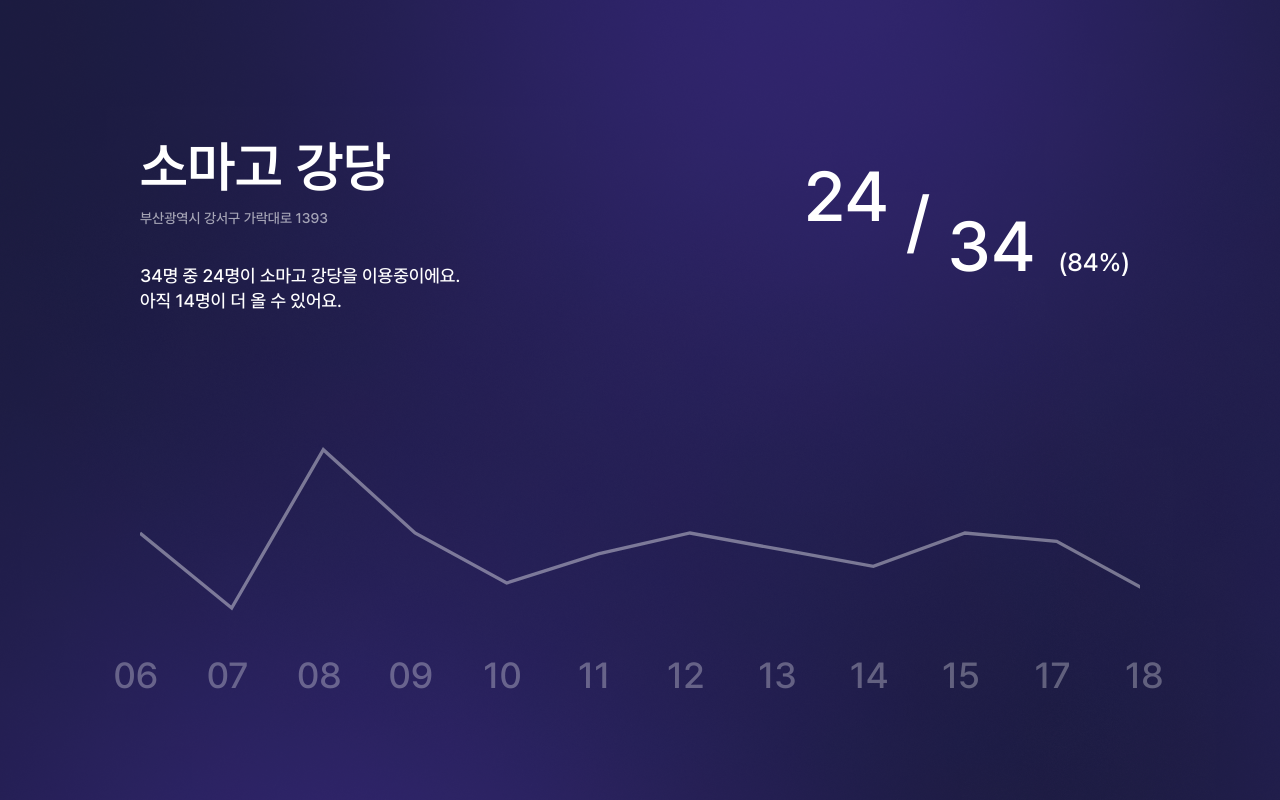
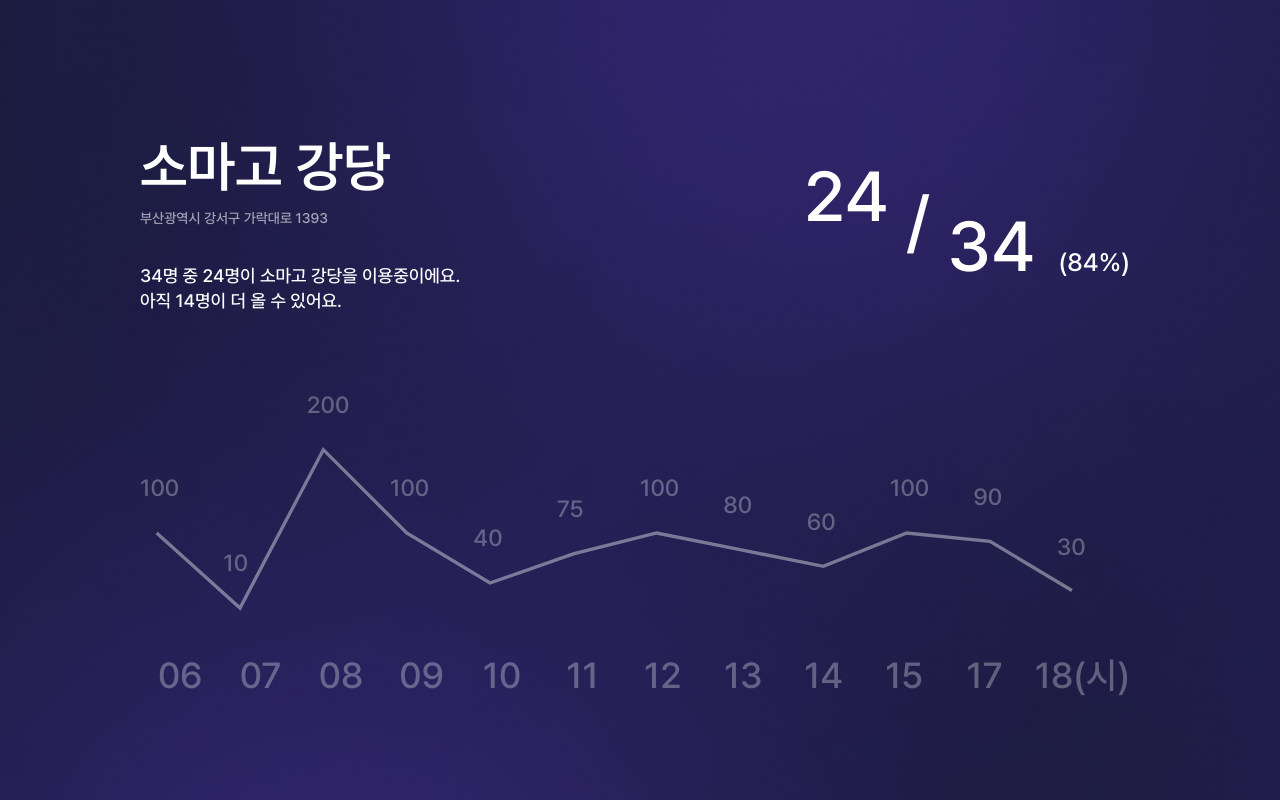
Before and after one commit to OneCredit-Team/OneCredit-client, a React (Create React App) app: page / in a window 1280 px wide. Built offline with nearby package versions, Linux system fonts and the light colour scheme.

Commit message:
ADD :: Graph Data 숫자 추가

```diff
--- a/src/components/Graph/index.js
+++ b/src/components/Graph/index.js
@@ -12,7 +12,7 @@ function Graph() {
       .attr("viewBox", "0 0 1200 304")
       .attr("width", 1000)
       .attr("style", "padding-top: 50px");
-    const xFunc = (_, index) => index * 110; // 곱하기는 간격 더하기로 위치를 조정
+    const xFunc = (_, index) => index * 100 + 20; // 곱하기는 간격 더하기로 위치를 조정
     const yFunc = (data) => 304 - data;
 
     const drawLineChartGenerator = d3.line().x(xFunc).y(yFunc);
@@ -33,6 +33,17 @@ function Graph() {
       .ease(d3.easeSin)
       .duration(1000)
       .attr("stroke-dashoffset", 2);
+
+    data.forEach((element, index) => {
+      svg
+        .append("text")
+        .text(element)
+        .attr("class", "data")
+        .attr("style", "font-weight: 500; font-size: 28px; font-style: normal;")
+        .attr("fill", "rgba(255, 255, 255, 0.3)")
+        .attr("x", index * 100)
+        .attr("y", 260 - element);
+    });
   }, []);
 
   return <div ref={canvasRef} />;
--- a/src/components/GraphBar/index.js
+++ b/src/components/GraphBar/index.js
@@ -14,7 +14,7 @@ function GraphBar() {
       <li className="graph-text">14</li>
       <li className="graph-text">15</li>
       <li className="graph-text">17</li>
-      <li className="graph-text">18</li>
+      <li className="graph-text">18(시)</li>
     </div>
   );
 }
--- a/src/components/GraphBar/style.scss
+++ b/src/components/GraphBar/style.scss
@@ -1,6 +1,6 @@
 .graph-bar {
     display: flex;
-    width: 1100px;
+    width: 1000px;
     height: 49px;
     padding-top: 30px;
     .graph-text {
```
